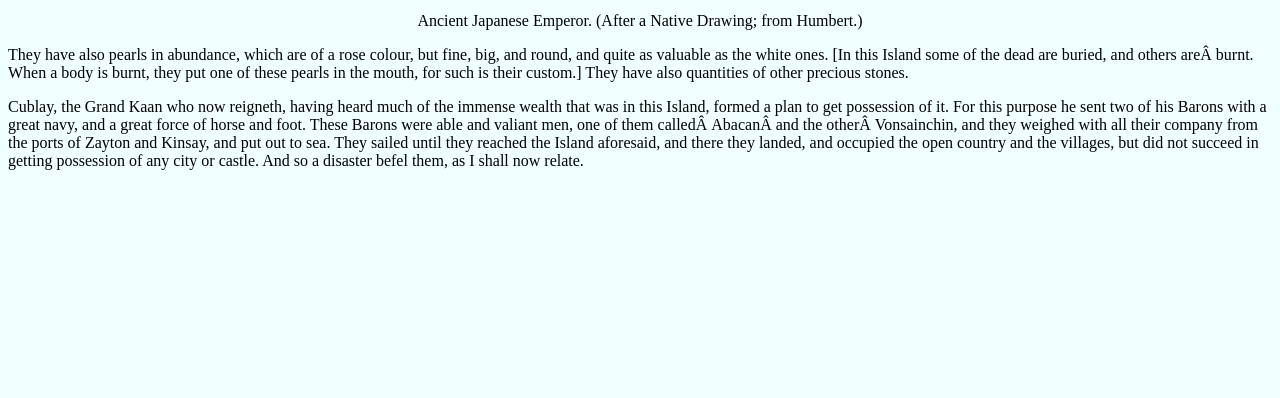
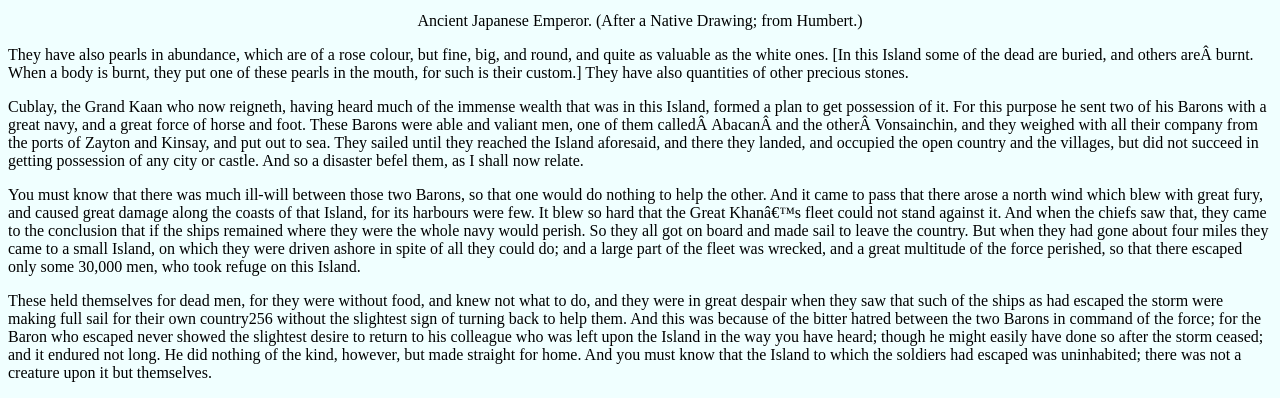
Before and after one commit to lolaworld/week-4, a Jekyll site: the page built from IMPORTANT FIGURE IN CHINA.md, in a window 1280 px wide and 900 px high, scrolled down 1340 px, cut to the strip 502-900 px from the top of the window. Built offline with Jekyll 4.4.1, drawn with Linux system fonts in a browser that asks for light colours; before the commit the page ends 2028 px from its top, so only the background shows below that.

Commit message:
Update IMPORTANT FIGURE IN CHINA.md
update

```diff
--- a/IMPORTANT FIGURE IN CHINA.md
+++ b/IMPORTANT FIGURE IN CHINA.md
@@ -33,3 +33,5 @@ title: IMPORTANT FIGURE IN CHINA
 </div>
 <p>They have also pearls in abundance, which are of a rose colour, but fine, big, and round, and quite as valuable as the white ones. [In this Island some of the dead are buried, and others are burnt. When a body is burnt, they put one of these pearls in the mouth, for such is their custom.] They have also quantities of other precious stones.</p>
 <p>Cublay, the Grand Kaan who now reigneth, having heard much of the immense wealth that was in this Island, formed a plan to get possession of it. For this purpose he sent two of his Barons with a great navy, and a great force of horse and foot. These Barons were able and valiant men, one of them called Abacan and the other Vonsainchin, and they weighed with all their company from the ports of Zayton and Kinsay, and put out to sea. They sailed until they reached the Island aforesaid, and there they landed, and occupied the open country and the villages, but did not succeed in getting possession of any city or castle. And so a disaster befel them, as I shall now relate.</p>
+<p>You must know that there was much ill-will between those two Barons, so that one would do nothing to help the other. And it came to pass that there arose a north wind which blew with great fury, and caused great damage along the coasts of that Island, for its harbours were few. It blew so hard that the Great Khan’s fleet could not stand against it. And when the chiefs saw that, they came to the conclusion that if the ships remained where they were the whole navy would perish. So they all got on board and made sail to leave the country. But when they had gone about four miles they came to a small Island, on which they were driven ashore in spite of all they could do; and a large part of the fleet was wrecked, and a great multitude of the force perished, so that there escaped only some 30,000 men, who took refuge on this Island.</p>
+<p>These held themselves for dead men, for they were without food, and knew not what to do, and they were in great despair when they saw that such of the ships as had escaped the storm were making full sail for their own country256 without the slightest sign of turning back to help them. And this was because of the bitter hatred between the two Barons in command of the force; for the Baron who escaped never showed the slightest desire to return to his colleague who was left upon the Island in the way you have heard; though he might easily have done so after the storm ceased; and it endured not long. He did nothing of the kind, however, but made straight for home. And you must know that the Island to which the soldiers had escaped was uninhabited; there was not a creature upon it but themselves.</p>
```
